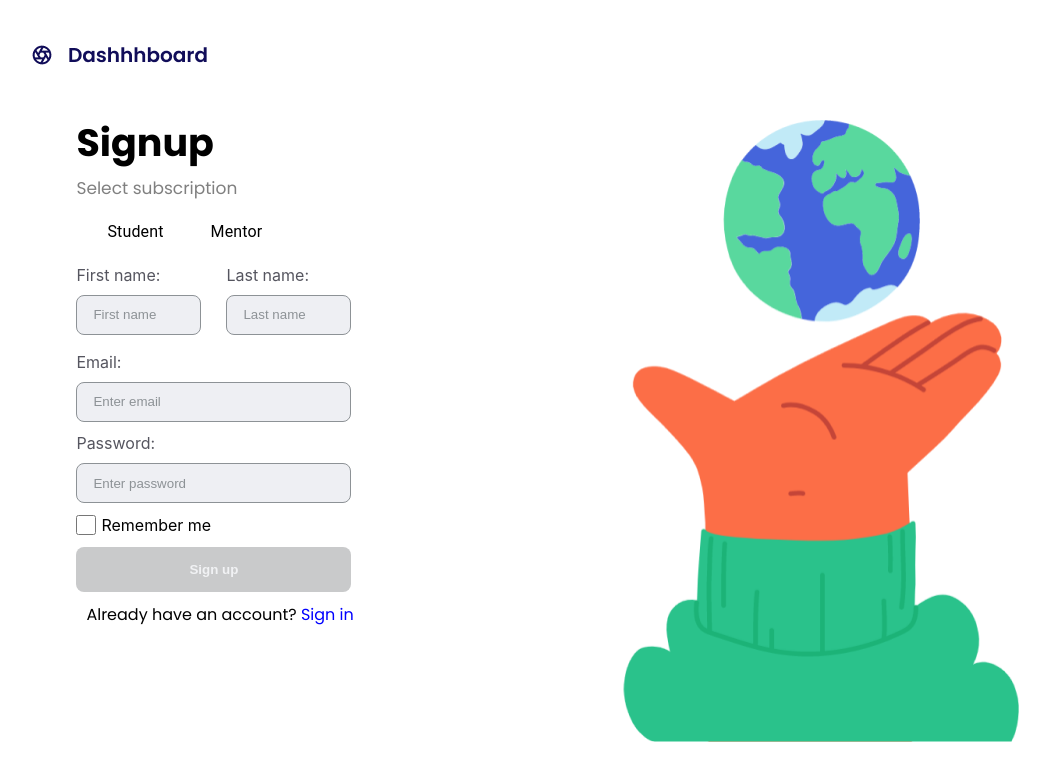
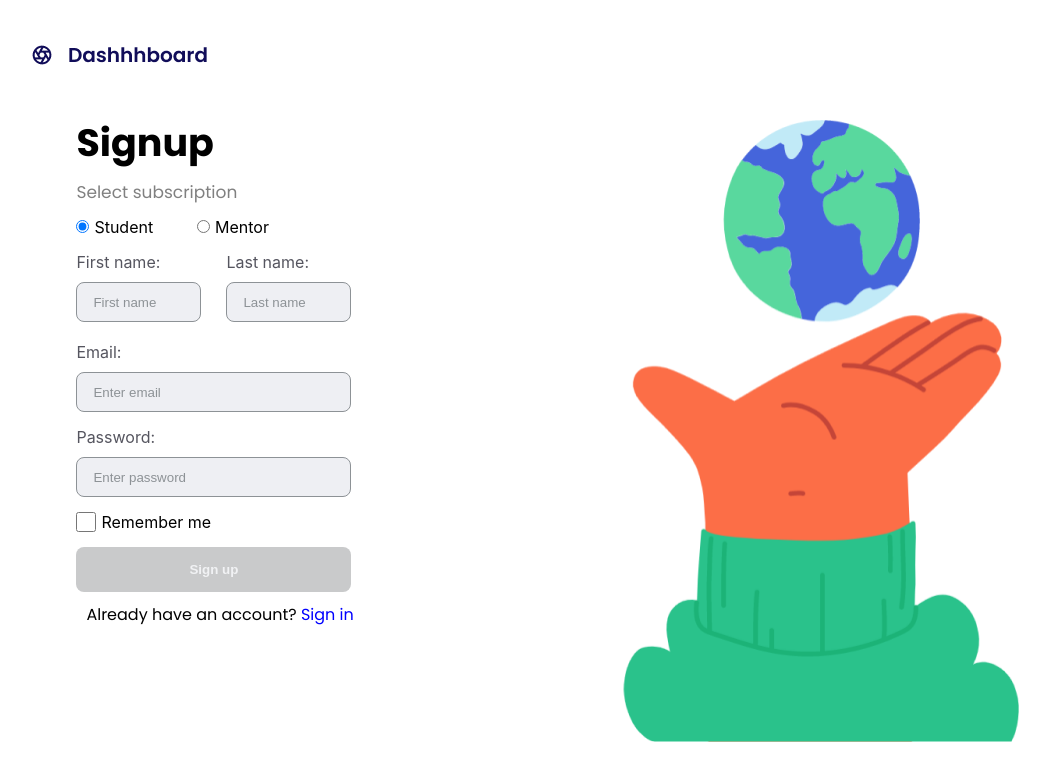
Before and after one commit to HackYourFuture-CPH/class-25-erikson, a React (Create React App) app in the folder frontend/: page /signup in a window 1280 px wide. Shown: the top 780 px of the page, without its empty margins (8-1058 px from the left). Built offline with nearby package versions, Linux system fonts and the light colour scheme; no server answers.

Commit message:
Fix bug when radio buttons were not visible

```diff
--- a/frontend/src/pages/signup/Signup.css
+++ b/frontend/src/pages/signup/Signup.css
@@ -50,6 +50,16 @@
   width: 735px;
 }
 
+.radio-group {
+  width: 70%;
+  display: flex;
+  justify-content: space-between;
+}
+
+.radio-group input {
+  margin: 0 5px 0 0;
+}
+
 .row-wrap {
   display: flex;
   justify-content: space-between;
@@ -59,7 +69,6 @@
 .row-wrap .input-group {
   width: 125px;
 }
-
 
 .redirect {
   margin: 10px;
--- a/frontend/src/pages/signup/Signup.tsx
+++ b/frontend/src/pages/signup/Signup.tsx
@@ -2,9 +2,6 @@ import React, { ChangeEvent, FormEvent } from 'react';
 import { Link } from 'react-router-dom';
 import useSignup from '../../hooks/useSignup';
 import useSignupStore from '../../store/signuppage.store';
-import Radio from '@mui/material/Radio';
-import RadioGroup from '@mui/material/RadioGroup';
-import FormControlLabel from '@mui/material/FormControlLabel';
 import "./Signup.css";
 
 const Signup: React.FC = () => {
@@ -30,12 +27,7 @@ const Signup: React.FC = () => {
     await signup(email, password);
   };
 
-  const handleChange = (event: React.ChangeEvent<HTMLInputElement>) => {
-    setUserType((event.target as HTMLInputElement).value);
-  };
-
   return (
-
     <div className="signup-layout">
       <div className="top">
         <img src="images/auth-logo.png" alt="logo" />
@@ -46,23 +38,27 @@ const Signup: React.FC = () => {
             <form onSubmit={handleSubmit}>
               <h2>Signup</h2>
               <p className="gray">Select subscription</p>
-              <RadioGroup
-                row
-                value={userType}
-                onChange={handleChange}
-              >
-                <FormControlLabel
-                  control={<Radio />}
-                  value="Student"
-                  label="Student"
-                />
-                <FormControlLabel
-                  control={<Radio />}
-                  value="Mentor"
-                  label="Mentor"
-                />
-              </RadioGroup>
+              <div className="radio-group">
+                <label>
+                  <input
+                    type="radio"
+                    value="Student"
+                    checked={userType === "Student"}
+                    onChange={() => setUserType("Student")}
+                  />
+                  Student
+                </label>
 
+                <label>
+                  <input
+                    type="radio"
+                    value="Mentor"
+                    checked={userType === "Mentor"}
+                    onChange={() => setUserType("Mentor")}
+                  />
+                  Mentor
+                </label>
+              </div>
               <div className="row-wrap">
                 <div className="input-group">
                   <label>
```
